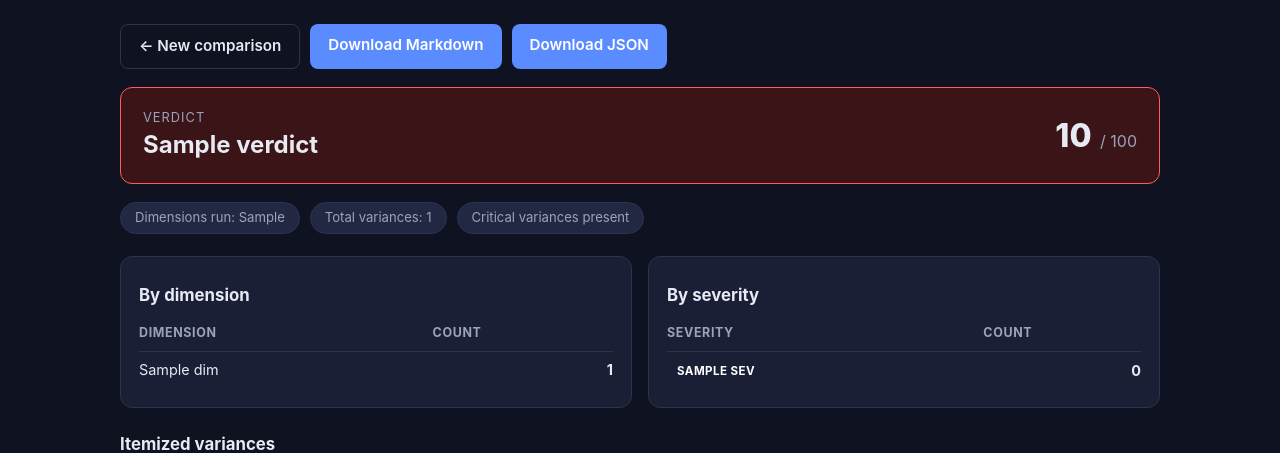
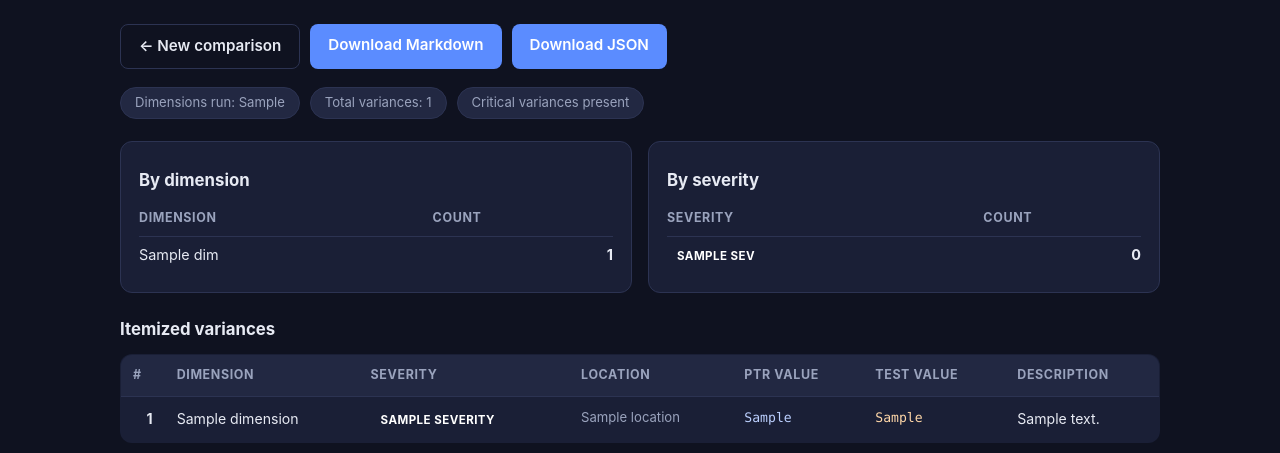
Before and after one commit to PrathameshGenAI/creative-compare-agent, a Flask app: template webapp/templates/report.html in a window 1280 px wide. Shown: the part 110-563 px from the top of the page. Run offline with Flask 3, Linux system fonts and the light colour scheme; the template is opened without the code that fills it: most values are stand-ins (such as "Sample title", 1, 10 or a date in 2020); some libraries are stand-ins or nearby versions.

Commit message:
remove verdict banner from report page

```diff
--- a/webapp/templates/report.html
+++ b/webapp/templates/report.html
@@ -17,17 +17,6 @@
       <a class="btn secondary" href="{{ url_for('index') }}">&larr; New comparison</a>
       <a class="btn" href="{{ url_for('download', token=token, fmt='md') }}">Download Markdown</a>
       <a class="btn" href="{{ url_for('download', token=token, fmt='json') }}">Download JSON</a>
-    </div>
-
-    <div class="verdict {{ 'ok' if passed else 'fail' }}">
-      <div class="verdict-main">
-        <span class="verdict-label">Verdict</span>
-        <span class="verdict-text">{{ report.verdict() }}</span>
-      </div>
-      <div class="verdict-score">
-        <span class="score-num">{{ report.score() }}</span>
-        <span class="score-den">/ 100</span>
-      </div>
     </div>
 
     <div class="meta-row">
```
